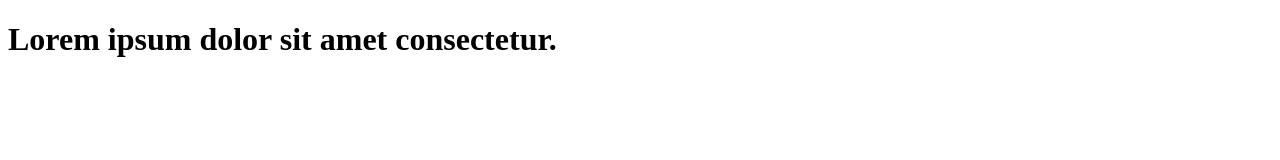
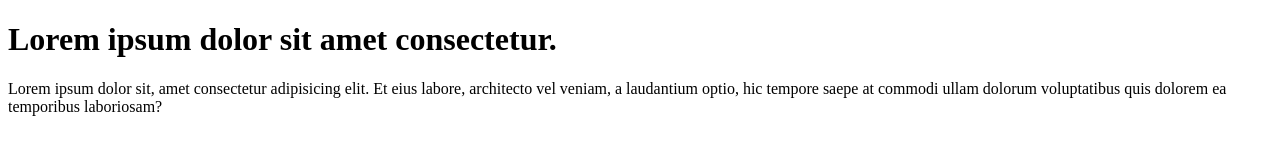
Before and after one commit to burakcemboga/learn-git, a plain HTML site: page index.html in a window 1280 px wide. Drawn offline with Linux system fonts and the light colour scheme.

Commit message:
add paragraph to code

```diff
--- a/index.html
+++ b/index.html
@@ -7,5 +7,11 @@
     </head>
     <body>
         <h1>Lorem ipsum dolor sit amet consectetur.</h1>
+        <p>
+            Lorem ipsum dolor sit, amet consectetur adipisicing elit. Et eius
+            labore, architecto vel veniam, a laudantium optio, hic tempore saepe
+            at commodi ullam dolorum voluptatibus quis dolorem ea temporibus
+            laboriosam?
+        </p>
     </body>
 </html>
```
